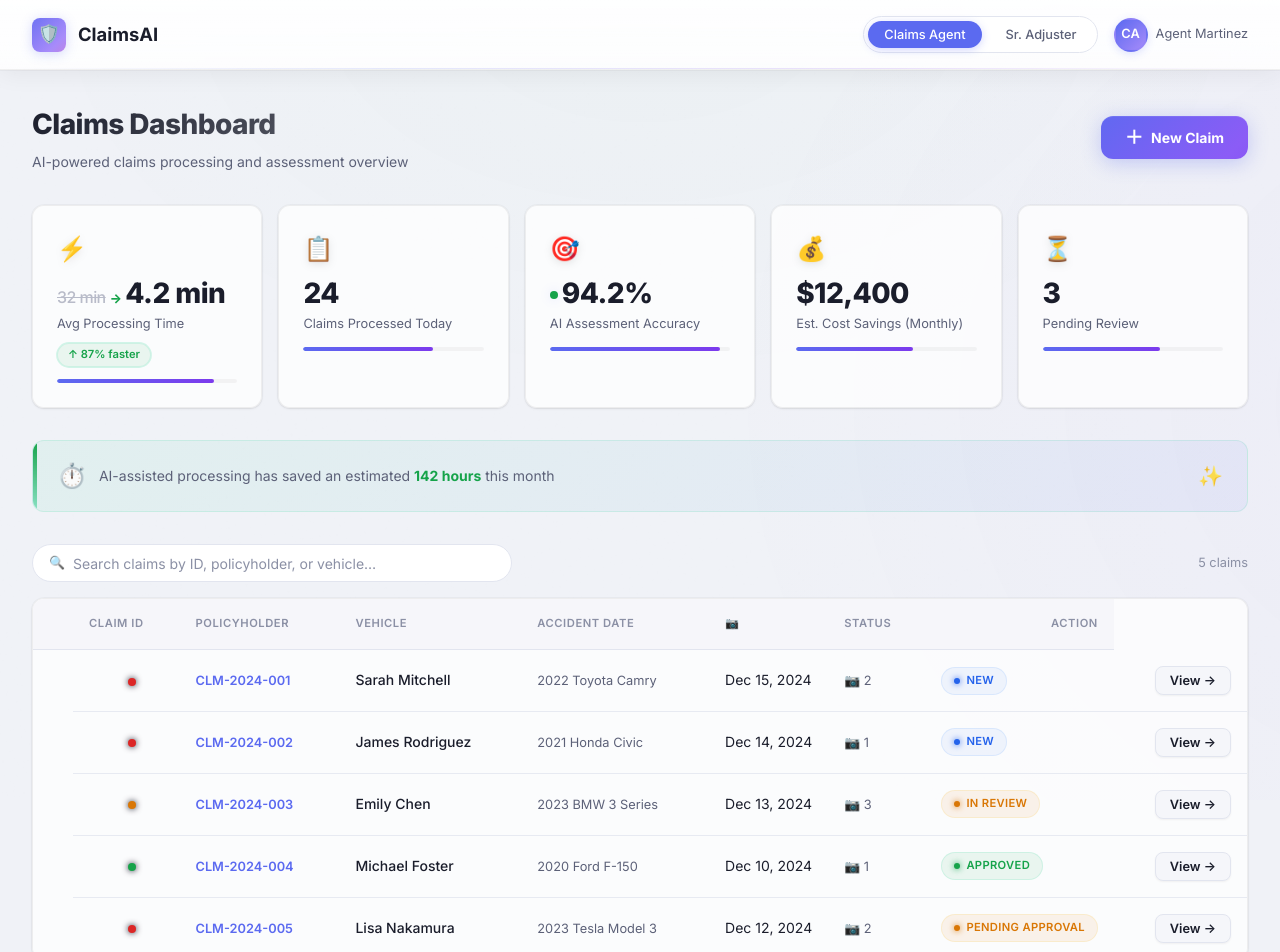
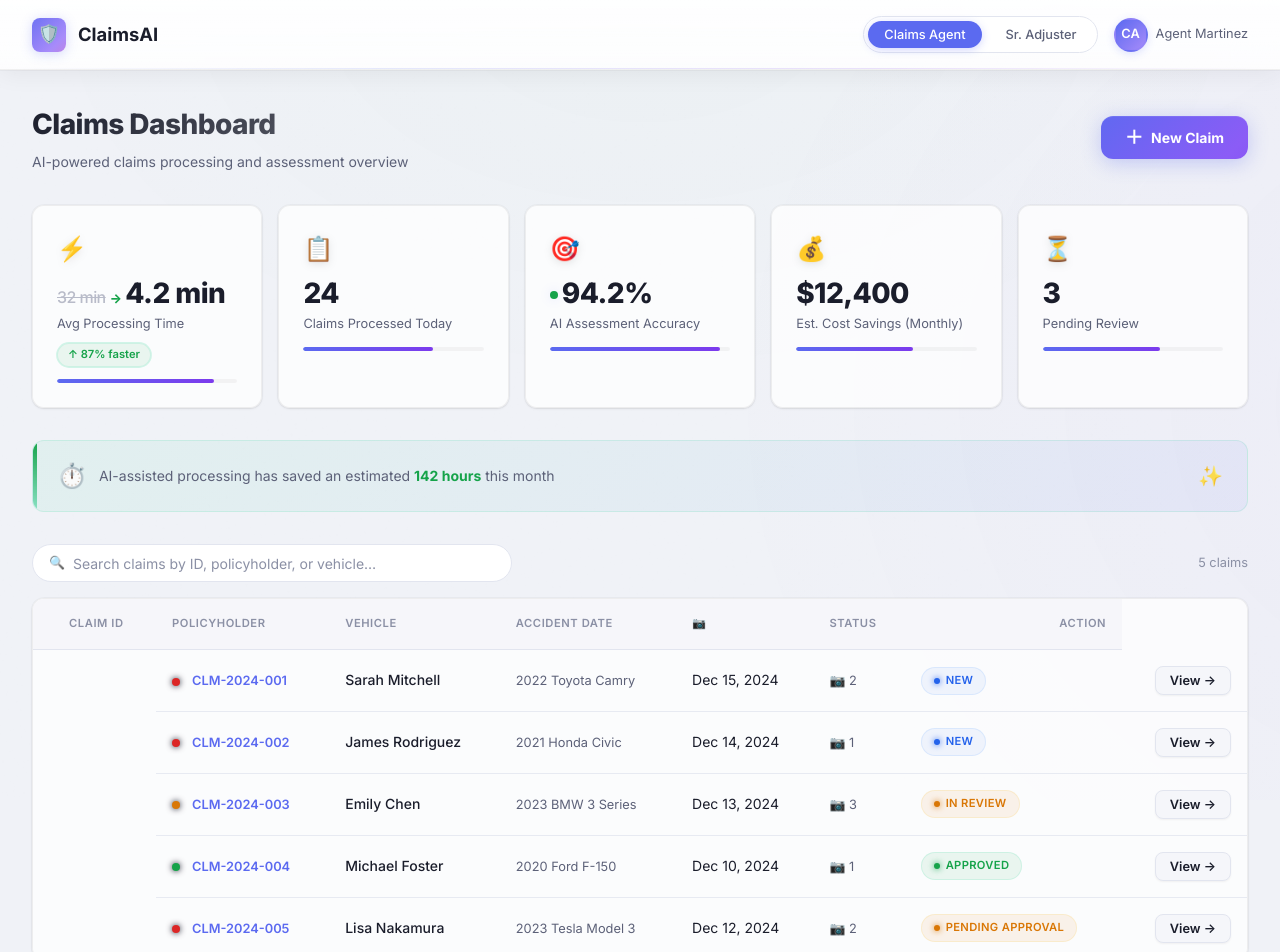
Before and after one commit to elsayedm99/claims-ai, a React (Vite) app: page / in a window 1280 px wide. Shown: the top 952 px of the page. Built offline with nearby package versions, Linux system fonts and the light colour scheme.

Commit message:
Restore 7-column layout, use padding to perfectly align Claim ID header over text without breaking table structure

```diff
--- a/src/index.css
+++ b/src/index.css
@@ -532,21 +532,25 @@ a:hover {
   border-collapse: collapse;
 }
 
-/* Column widths via colgroup */
-.col-dot { width: 40px; }
-.col-photos { width: 60px; }
-.col-action { width: 100px; }
-
 /* Dot cell */
-.cell-dot {
-  padding-left: var(--space-md) !important;
-  padding-right: 0 !important;
-  text-align: center;
+.priority-dot {
+  display: inline-block;
+  width: 8px;
+  height: 8px;
+  border-radius: 50%;
+  box-shadow: 0 0 6px currentColor;
+  margin-right: 12px;
+  vertical-align: middle;
 }
 
 /* Action cell */
 .cell-action {
   text-align: right !important;
+}
+
+/* Shift Claim ID header text right to align with ID, bypassing the dot */
+.th-claim-id {
+  padding-left: calc(var(--space-lg) + 20px) !important;
 }
 
 .claims-table thead tr {
@@ -2880,14 +2884,6 @@ a:hover {
   white-space: nowrap;
 }
 
-.priority-dot {
-  display: inline-block;
-  width: 8px;
-  height: 8px;
-  border-radius: 50%;
-  box-shadow: 0 0 6px currentColor;
-  vertical-align: middle;
-}
 
 .photo-count {
   font-size: var(--font-size-sm);
--- a/src/pages/Dashboard.jsx
+++ b/src/pages/Dashboard.jsx
@@ -278,20 +278,9 @@ export function Dashboard({ claims, onAddClaim }) {
       {/* Claims table */}
       <div className="claims-table-wrapper">
         <table className="claims-table">
-          <colgroup>
-            <col className="col-dot" />
-            <col className="col-id" />
-            <col className="col-name" />
-            <col className="col-vehicle" />
-            <col className="col-date" />
-            <col className="col-photos" />
-            <col className="col-status" />
-            <col className="col-action" />
-          </colgroup>
           <thead>
             <tr>
-              <th></th>
-              <th>Claim ID</th>
+              <th className="th-claim-id">Claim ID</th>
               <th>Policyholder</th>
               <th>Vehicle</th>
               <th>Accident Date</th>
@@ -306,14 +295,12 @@ export function Dashboard({ claims, onAddClaim }) {
                 key={claim.id}
                 onClick={() => navigate(`/claim/${claim.id}`)}
               >
-                <td className="cell-dot">
+                <td>
                   <span
                     className="priority-dot"
                     style={{ background: getPriorityColor(claim) }}
                     title="Priority"
                   />
-                </td>
-                <td>
                   <span className="claim-id">{claim.id}</span>
                 </td>
                 <td>
```
